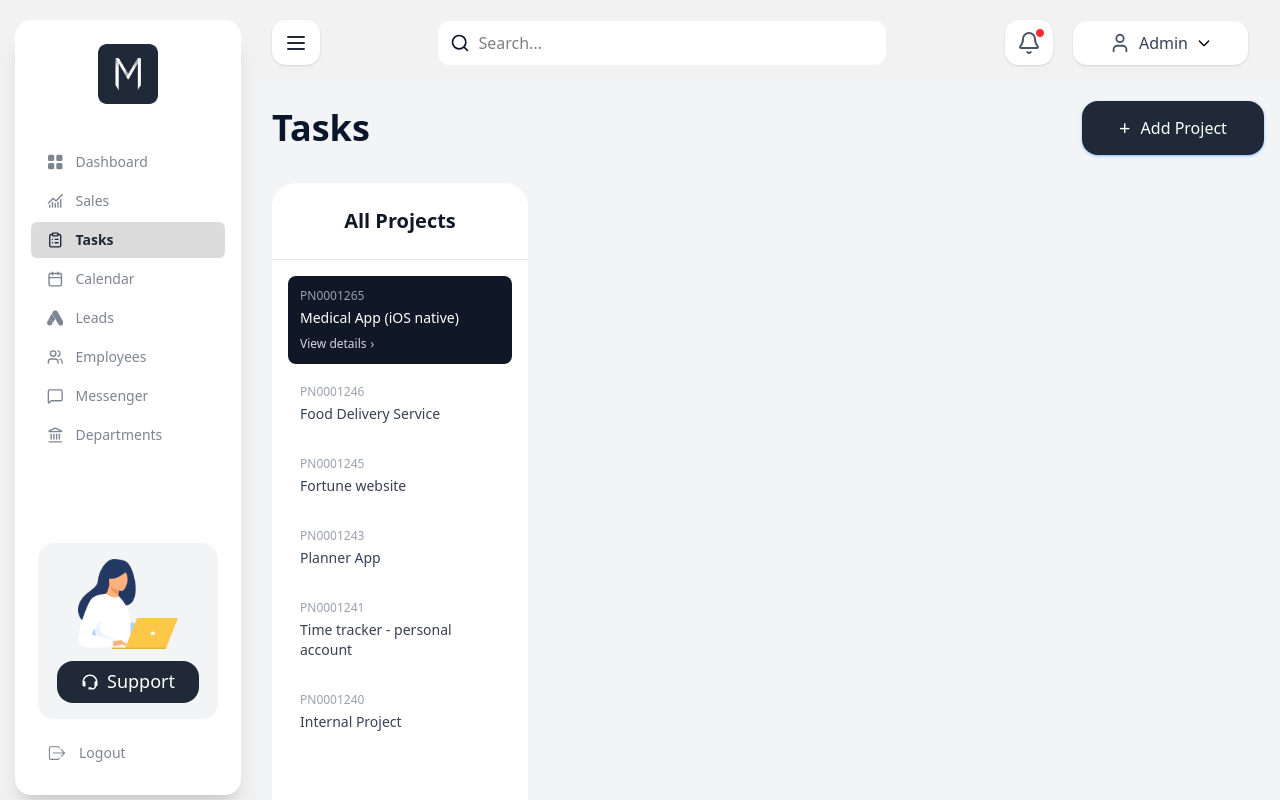
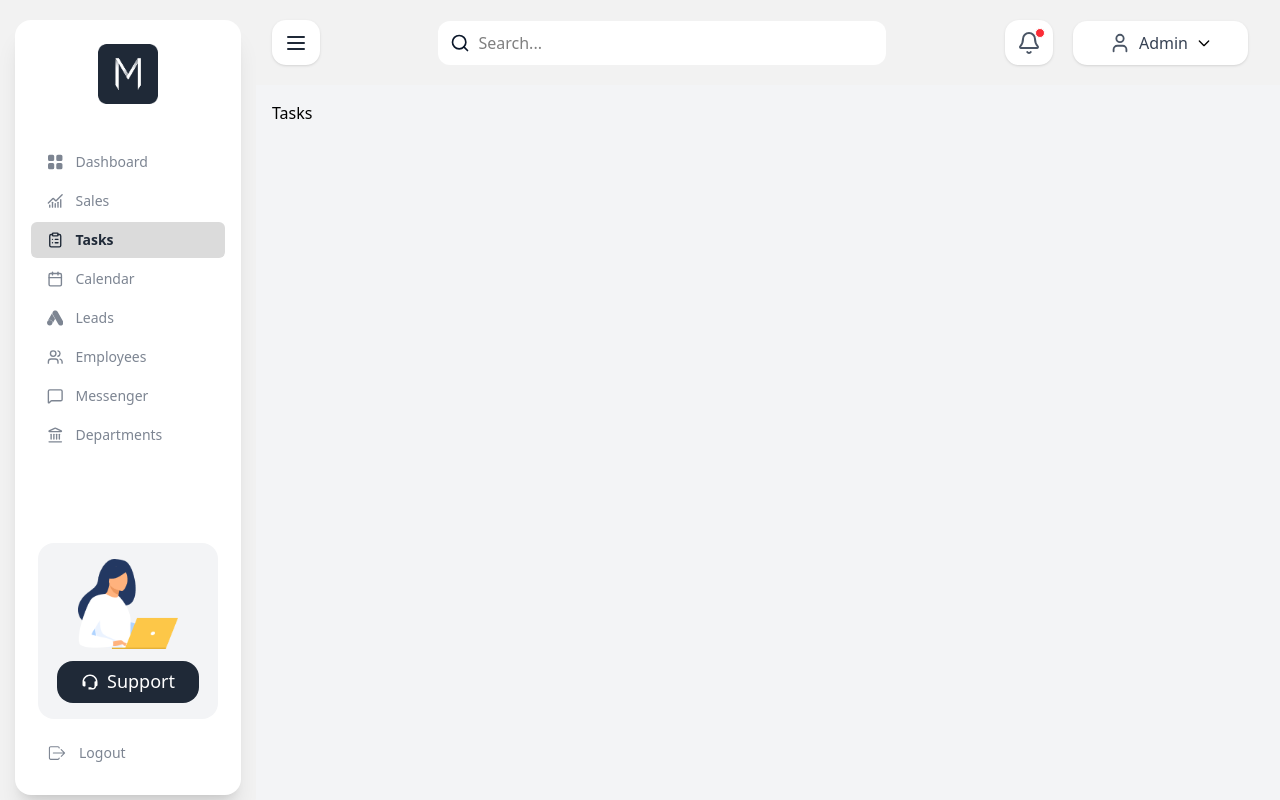
Before and after one commit to murodil01/admin, a React (Vite) app: page /tasks in a window 1280 px wide. Built offline with nearby package versions, Linux system fonts and the light colour scheme; sample sign-in values are in the browser's storage.

Commit message:
again error

```diff
--- a/src/pages/tasks/index.jsx
+++ b/src/pages/tasks/index.jsx
@@ -1,329 +1,340 @@
-import { BiLink } from "react-icons/bi";
-import { AiOutlinePaperClip } from "react-icons/ai";
-import { useState } from "react";
-import { Button, Modal, Select, DatePicker } from 'antd';
+// import { BiLink } from "react-icons/bi";
+// import { AiOutlinePaperClip } from "react-icons/ai";
+// import { useState } from "react";
+// import { Button, Modal, Select, DatePicker } from 'antd';
+
+// const Tasks = () => {
+//   const [isModalOpen, setIsModalOpen] = useState(false);
+//   const showModal = () => {
+//     setIsModalOpen(true);
+//   };
+//   // const handleOk = () => {
+//   //   setIsModalOpen(false);
+//   // };
+//   const handleCancel = () => {
+//     setIsModalOpen(false);
+//   };
+
+//   const handleSave = () => {
+//     // Here you can collect form data, validate, and send it
+//     console.log("Saving project...");
+//     setIsModalOpen(false); // Close modal after saving
+//   };
+
+//   // function parseTimeToHours(timeStr) {
+//   //   if (!timeStr) return 0;
+
+//   //   const dayMatch = timeStr.match(/(\d+)\s*d/);
+//   //   const hourMatch = timeStr.match(/(\d+)\s*h/);
+
+//   //   const days = dayMatch ? parseInt(dayMatch[1]) : 0;
+//   //   const hours = hourMatch ? parseInt(hourMatch[1]) : 0;
+
+//   //   return days * 24 + hours;
+//   // }
+
+//   const [selectedProject, setSelectedProject] = useState(
+//     "Medical App (iOS native)"
+//   );
+//   // const [currentProjectsOpen, setCurrentProjectsOpen] = useState(false);
+
+//   const projects = [
+//     { id: "PN0001265", name: "Medical App (iOS native)", status: "active" },
+//     { id: "PN0001246", name: "Food Delivery Service", status: "inactive" },
+//     { id: "PN0001245", name: "Fortune website", status: "inactive" },
+//     { id: "PN0001243", name: "Planner App", status: "inactive" },
+//     {
+//       id: "PN0001241",
+//       name: "Time tracker - personal account",
+//       status: "inactive",
+//     },
+//     { id: "PN0001240", name: "Internal Project", status: "inactive" },
+//   ];
+
+//   // const taskColumns = [
+//   //   { id: "todo", title: "To Do", color: "bg-gray-200" },
+//   //   { id: "progress", title: "In Progress", color: "bg-blue-100" },
+//   //   { id: "review", title: "In Review", color: "bg-yellow-100" },
+//   //   { id: "done", title: "Done", color: "bg-green-100" },
+//   // ];
+
+//   // const activeTasks = [
+//   //   {
+//   //     id: "TS0001245",
+//   //     title: "UX sketches",
+//   //     time: "4d",
+//   //     assignee: { name: "John", avatar: "bg-red-500" },
+//   //     column: "todo",
+//   //   },
+//   //   {
+//   //     id: "TS0001245",
+//   //     title: "Mind Map",
+//   //     time: "2d 4h",
+//   //     assignee: { name: "Mike", avatar: "bg-gray-800" },
+//   //     column: "progress",
+//   //   },
+//   //   {
+//   //     id: "research-reports",
+//   //     title: "Research reports",
+//   //     time: "2d",
+//   //     assignee: { name: "Sarah", avatar: "bg-yellow-600" },
+//   //     column: "review",
+//   //   },
+//   //   {
+//   //     id: "research",
+//   //     title: "Research",
+//   //     time: "4d",
+//   //     assignee: { name: "Emma", avatar: "bg-red-500" },
+//   //     column: "done",
+//   //   },
+//   //   {
+//   //     id: "ux-login",
+//   //     title: "UX Login + Registration",
+//   //     time: "2d",
+//   //     assignee: { name: "John", avatar: "bg-red-500" },
+//   //     column: "todo",
+//   //   },
+//   //   {
+//   //     id: "presentation",
+//   //     title: "Research reports (presentation for client)",
+//   //     time: "6h",
+//   //     assignee: { name: "Lisa", avatar: "bg-pink-500" },
+//   //     column: "review",
+//   //   },
+//   //   {
+//   //     id: "ui-login",
+//   //     title: "UI Login + Registration (+ other screens)",
+//   //     time: "1d 6h",
+//   //     assignee: { name: "John", avatar: "bg-red-500" },
+//   //     column: "todo",
+//   //   },
+//   // ];
+
+//   // const backlogTasks = [
+//   //   {
+//   //     id: "animation-buttons",
+//   //     title: "Animation for buttons",
+//   //     time: "8h",
+//   //     priority: "low",
+//   //     assignee: { name: "Alex", avatar: "bg-blue-500" },
+//   //   },
+//   //   {
+//   //     id: "preloader",
+//   //     title: "Preloader",
+//   //     time: "6h",
+//   //     priority: "low",
+//   //     assignee: { name: "Mike", avatar: "bg-gray-800" },
+//   //   },
+//   //   {
+//   //     id: "animation-landing",
+//   //     title: "Animation for Landing page",
+//   //     time: "8h",
+//   //     priority: "low",
+//   //     assignee: { name: "Sarah", avatar: "bg-yellow-600" },
+//   //   },
+//   // ];
+
+//   // const getTasksByColumn = (columnId) => {
+//   //   return activeTasks.filter((task) => task.column === columnId);
+//   // };
+
+//   return (
+//     <div>
+//       <div className="flex flex-col sm:flex-row sm:items-center sm:justify-between gap-4 sm:gap-0 mb-[28px]">
+//         <h3 className="text-[#0A1629] text-[28px] sm:text-[36px] font-bold text-center sm:text-left">
+//           Tasks
+//         </h3>
+//         <button
+//           onClick={showModal}
+//           className="capitalize w-full sm:max-w-[182px] py-[13px] px-[22px] bg-[#1F2937] rounded-2xl text-white gap-[10px] flex items-center justify-center cursor-pointer shadow shadow-blue-300"
+//         >
+//           <span className="flex items-center text-xl">+</span>
+//           <span className="">Add Project</span>
+//         </button>
+
+//         <Modal
+//           title={<h2 className="px-10 text-2xl font-semibold text-[#1F2937]">Add Project</h2>}
+//           open={isModalOpen}
+//           onCancel={handleCancel}
+//           footer={null}
+//           centered
+//           width={1000}
+//           bodyStyle={{ padding: 0 }}
+//           wrapClassName="custom-modal-wrapper"
+//         >
+//           <div className="px-6 sm:px-10 py-8">
+//             <div className="grid grid-cols-1 xl:grid-cols-5 gap-10">
+
+//               {/* LEFT SIDE - FORM */}
+//               <div className="xl:col-span-[3] space-y-6">
+//                 {/* Project Name */}
+//                 <div>
+//                   <label className="block text-sm text-gray-700 mb-2">Project Name</label>
+//                   <input
+//                     type="text"
+//                     placeholder="Project Name"
+//                     className="w-full px-4 py-3 border border-gray-300 rounded-lg focus:ring-2 focus:ring-blue-500 outline-none"
+//                   />
+//                 </div>
+
+//                 {/* Dates */}
+//                 <div className="grid grid-cols-1 md:grid-cols-2 gap-5">
+//                   <div>
+//                     <label className="block text-sm text-gray-700 mb-2">Starts</label>
+//                     <DatePicker className="w-full border border-gray-300 rounded-lg px-4 py-3" />
+//                   </div>
+//                   <div>
+//                     <label className="block text-sm text-gray-700 mb-2">Deadline</label>
+//                     <DatePicker className="w-full border border-gray-300 rounded-lg px-4 py-3" />
+//                   </div>
+//                 </div>
+
+//                 {/* Priority */}
+//                 <div>
+//                   <label className="block text-sm text-gray-700 mb-2">Priority</label>
+//                   <Select
+//                     defaultValue="Medium"
+//                     options={[
+//                       { value: "Low", label: "Low" },
+//                       { value: "Medium", label: "Medium" },
+//                       { value: "High", label: "High" },
+//                     ]}
+//                     className="w-full"
+//                     popupClassName="rounded-lg"
+//                   />
+//                 </div>
+
+//                 {/* Description */}
+//                 <div>
+//                   <label className="block text-sm text-gray-700 mb-2">Description</label>
+//                   <textarea
+//                     rows={4}
+//                     placeholder="Brief summary of the project..."
+//                     className="w-full px-4 py-3 border border-gray-300 rounded-lg resize-none focus:ring-2 focus:ring-blue-500 outline-none"
+//                   />
+//                 </div>
+//               </div>
+
+//               {/* RIGHT SIDE - IMAGE SELECTOR */}
+//               <div className="border border-gray-200 rounded-2xl p-6 col-span-2">
+//                 <h3 className="text-lg font-semibold text-gray-800 mb-1">Select image</h3>
+//                 <p className="text-sm text-gray-500 mb-5">
+//                   Select or upload an avatar for the project (available formats: jpg, png)
+//                 </p>
+
+//                 <div className="grid grid-cols-4 gap-3">
+//                   {[...Array(11)].map((_, i) => (
+//                     <div
+//                       key={i}
+//                       className="w-14 h-14 rounded-lg border border-gray-300 flex items-center justify-center hover:ring-2 hover:ring-blue-400 transition cursor-pointer"
+//                     >
+//                       <img
+//                         src={`/img/avatar-${i + 1}.png`}
+//                         alt={`avatar-${i + 1}`}
+//                         className="w-6 h-6 object-contain"
+//                       />
+//                     </div>
+//                   ))}
+//                 </div>
+//                 {/* Upload */}
+//                   <div className="mt-5 flex gap-3">
+//                     {/* Upload from Computer */}
+//                     <label className="flex items-center gap-2 p-[10px] bg-[#e3ebf8] text-white text-sm font-medium rounded-lg hover:opacity-80 transition cursor-pointer">
+//                       <AiOutlinePaperClip color="#6D5DD3" size={24} />
+//                       <input
+//                         type="file"
+//                         accept=".jpg, .jpeg, .png"
+//                         className="hidden"
+//                         onChange={(e) => {
+//                           const file = e.target.files[0];
+//                           if (file) {
+//                             const imageUrl = URL.createObjectURL(file);
+//                             console.log('Uploaded file image URL:', imageUrl);
+//                             // Use the URL in your app state
+//                           }
+//                         }}
+//                       />
+//                     </label>
+
+//                     {/* Upload from Link */}
+//                     <button
+//                       type="button"
+//                       className="flex items-center gap-2 p-[10px] bg-[#e3ebf8] text-gray-800 text-sm font-medium rounded-lg hover:opacity-80 transition cursor-pointer"
+//                       onClick={() => {
+//                         const url = prompt("Enter image URL:");
+//                         if (url) {
+//                           console.log('Image URL entered:', url);
+//                           // Use the URL in your app state
+//                         }
+//                       }}
+//                     >
+//                       <BiLink color="#15C0E6" size={24} />
+//                     </button>
+//                   </div>
+//               </div>
+//             </div>
+
+//             {/* FOOTER */}
+//             <div className="flex justify-end pt-10">
+//               <Button
+//                 type="primary"
+//                 onClick={handleSave}
+//                 className="bg-blue-600 hover:bg-blue-700 text-white font-semibold text-sm px-6 py-3 rounded-lg"
+//               >
+//                 Save Project
+//               </Button>
+//             </div>
+//           </div>
+//         </Modal>
+//       </div>
+
+//       <div className="flex flex-col sm:flex-row gap-5 min-h-screen">
+//         {/* Sidebar */}
+//         <div className="w-full sm:w-64 bg-white flex flex-col rounded-[24px]">
+//           <div className="p-6 border-b border-gray-200">
+//             <h1 className="text-xl font-semibold text-gray-900 text-center">
+//               All Projects
+//             </h1>
+//           </div>
+
+//           <div className="flex-1 overflow-y-auto p-4">
+//             <div className="space-y-2">
+//               {projects.map((project) => (
+//                 <div
+//                   key={project.id}
+//                   onClick={() => setSelectedProject(project.name)}
+//                   className={`p-3 rounded-lg cursor-pointer transition-all duration-200 ${
+//                     selectedProject === project.name
+//                       ? "bg-gray-900 text-white"
+//                       : "hover:bg-gray-100 text-gray-700"
+//                   }`}
+//                 >
+//                   <div className="text-xs text-gray-400 mb-1">{project.id}</div>
+//                   <div className="text-sm font-medium">{project.name}</div>
+//                   {selectedProject === project.name && (
+//                     <div className="mt-2 text-xs text-gray-300 flex items-center cursor-pointer hover:text-white">
+//                       View details <span className="ml-1">›</span>
+//                     </div>
+//                   )}
+//                 </div>
+//               ))}
+//             </div>
+//           </div>
+//         </div>
+//       </div>
+//     </div>
+//   );
+// };
+
+// export default Tasks;
+import React from 'react'
 
 const Tasks = () => {
-  const [isModalOpen, setIsModalOpen] = useState(false);
-  const showModal = () => {
-    setIsModalOpen(true);
-  };
-  // const handleOk = () => {
-  //   setIsModalOpen(false);
-  // };
-  const handleCancel = () => {
-    setIsModalOpen(false);
-  };
-
-  const handleSave = () => {
-    // Here you can collect form data, validate, and send it
-    console.log("Saving project...");
-    setIsModalOpen(false); // Close modal after saving
-  };
-
-  // function parseTimeToHours(timeStr) {
-  //   if (!timeStr) return 0;
-
-  //   const dayMatch = timeStr.match(/(\d+)\s*d/);
-  //   const hourMatch = timeStr.match(/(\d+)\s*h/);
-
-  //   const days = dayMatch ? parseInt(dayMatch[1]) : 0;
-  //   const hours = hourMatch ? parseInt(hourMatch[1]) : 0;
-
-  //   return days * 24 + hours;
-  // }
-
-  const [selectedProject, setSelectedProject] = useState(
-    "Medical App (iOS native)"
-  );
-  // const [currentProjectsOpen, setCurrentProjectsOpen] = useState(false);
-
-  const projects = [
-    { id: "PN0001265", name: "Medical App (iOS native)", status: "active" },
-    { id: "PN0001246", name: "Food Delivery Service", status: "inactive" },
-    { id: "PN0001245", name: "Fortune website", status: "inactive" },
-    { id: "PN0001243", name: "Planner App", status: "inactive" },
-    {
-      id: "PN0001241",
-      name: "Time tracker - personal account",
-      status: "inactive",
-    },
-    { id: "PN0001240", name: "Internal Project", status: "inactive" },
-  ];
-
-  // const taskColumns = [
-  //   { id: "todo", title: "To Do", color: "bg-gray-200" },
-  //   { id: "progress", title: "In Progress", color: "bg-blue-100" },
-  //   { id: "review", title: "In Review", color: "bg-yellow-100" },
-  //   { id: "done", title: "Done", color: "bg-green-100" },
-  // ];
-
-  // const activeTasks = [
-  //   {
-  //     id: "TS0001245",
-  //     title: "UX sketches",
-  //     time: "4d",
-  //     assignee: { name: "John", avatar: "bg-red-500" },
-  //     column: "todo",
-  //   },
-  //   {
-  //     id: "TS0001245",
-  //     title: "Mind Map",
-  //     time: "2d 4h",
-  //     assignee: { name: "Mike", avatar: "bg-gray-800" },
-  //     column: "progress",
-  //   },
-  //   {
-  //     id: "research-reports",
-  //     title: "Research reports",
-  //     time: "2d",
-  //     assignee: { name: "Sarah", avatar: "bg-yellow-600" },
-  //     column: "review",
-  //   },
-  //   {
-  //     id: "research",
-  //     title: "Research",
-  //     time: "4d",
-  //     assignee: { name: "Emma", avatar: "bg-red-500" },
-  //     column: "done",
-  //   },
-  //   {
-  //     id: "ux-login",
-  //     title: "UX Login + Registration",
-  //     time: "2d",
-  //     assignee: { name: "John", avatar: "bg-red-500" },
-  //     column: "todo",
-  //   },
-  //   {
-  //     id: "presentation",
-  //     title: "Research reports (presentation for client)",
-  //     time: "6h",
-  //     assignee: { name: "Lisa", avatar: "bg-pink-500" },
-  //     column: "review",
-  //   },
-  //   {
-  //     id: "ui-login",
-  //     title: "UI Login + Registration (+ other screens)",
-  //     time: "1d 6h",
-  //     assignee: { name: "John", avatar: "bg-red-500" },
-  //     column: "todo",
-  //   },
-  // ];
-
-  // const backlogTasks = [
-  //   {
-  //     id: "animation-buttons",
-  //     title: "Animation for buttons",
-  //     time: "8h",
-  //     priority: "low",
-  //     assignee: { name: "Alex", avatar: "bg-blue-500" },
-  //   },
-  //   {
-  //     id: "preloader",
-  //     title: "Preloader",
-  //     time: "6h",
-  //     priority: "low",
-  //     assignee: { name: "Mike", avatar: "bg-gray-800" },
-  //   },
-  //   {
-  //     id: "animation-landing",
-  //     title: "Animation for Landing page",
-  //     time: "8h",
-  //     priority: "low",
-  //     assignee: { name: "Sarah", avatar: "bg-yellow-600" },
-  //   },
-  // ];
-
-  // const getTasksByColumn = (columnId) => {
-  //   return activeTasks.filter((task) => task.column === columnId);
-  // };
-
   return (
     <div>
-      <div className="flex flex-col sm:flex-row sm:items-center sm:justify-between gap-4 sm:gap-0 mb-[28px]">
-        <h3 className="text-[#0A1629] text-[28px] sm:text-[36px] font-bold text-center sm:text-left">
-          Tasks
-        </h3>
-        <button
-          onClick={showModal}
-          className="capitalize w-full sm:max-w-[182px] py-[13px] px-[22px] bg-[#1F2937] rounded-2xl text-white gap-[10px] flex items-center justify-center cursor-pointer shadow shadow-blue-300"
-        >
-          <span className="flex items-center text-xl">+</span>
-          <span className="">Add Project</span>
-        </button>
+      Tasks
+    </div>
+  )
+}
 
-        <Modal
-          title={<h2 className="px-10 text-2xl font-semibold text-[#1F2937]">Add Project</h2>}
-          open={isModalOpen}
-          onCancel={handleCancel}
-          footer={null}
-          centered
-          width={1000}
-          bodyStyle={{ padding: 0 }}
-          wrapClassName="custom-modal-wrapper"
-        >
-          <div className="px-6 sm:px-10 py-8">
-            <div className="grid grid-cols-1 xl:grid-cols-5 gap-10">
-
-              {/* LEFT SIDE - FORM */}
-              <div className="xl:col-span-[3] space-y-6">
-                {/* Project Name */}
-                <div>
-                  <label className="block text-sm text-gray-700 mb-2">Project Name</label>
-                  <input
-                    type="text"
-                    placeholder="Project Name"
-                    className="w-full px-4 py-3 border border-gray-300 rounded-lg focus:ring-2 focus:ring-blue-500 outline-none"
-                  />
-                </div>
-
-                {/* Dates */}
-                <div className="grid grid-cols-1 md:grid-cols-2 gap-5">
-                  <div>
-                    <label className="block text-sm text-gray-700 mb-2">Starts</label>
-                    <DatePicker className="w-full border border-gray-300 rounded-lg px-4 py-3" />
-                  </div>
-                  <div>
-                    <label className="block text-sm text-gray-700 mb-2">Deadline</label>
-                    <DatePicker className="w-full border border-gray-300 rounded-lg px-4 py-3" />
-                  </div>
-                </div>
-
-                {/* Priority */}
-                <div>
-                  <label className="block text-sm text-gray-700 mb-2">Priority</label>
-                  <Select
-                    defaultValue="Medium"
-                    options={[
-                      { value: "Low", label: "Low" },
-                      { value: "Medium", label: "Medium" },
-                      { value: "High", label: "High" },
-                    ]}
-                    className="w-full"
-                    popupClassName="rounded-lg"
-                  />
-                </div>
-
-                {/* Description */}
-                <div>
-                  <label className="block text-sm text-gray-700 mb-2">Description</label>
-                  <textarea
-                    rows={4}
-                    placeholder="Brief summary of the project..."
-                    className="w-full px-4 py-3 border border-gray-300 rounded-lg resize-none focus:ring-2 focus:ring-blue-500 outline-none"
-                  />
-                </div>
-              </div>
-
-              {/* RIGHT SIDE - IMAGE SELECTOR */}
-              <div className="border border-gray-200 rounded-2xl p-6 col-span-2">
-                <h3 className="text-lg font-semibold text-gray-800 mb-1">Select image</h3>
-                <p className="text-sm text-gray-500 mb-5">
-                  Select or upload an avatar for the project (available formats: jpg, png)
-                </p>
-
-                <div className="grid grid-cols-4 gap-3">
-                  {[...Array(11)].map((_, i) => (
-                    <div
-                      key={i}
-                      className="w-14 h-14 rounded-lg border border-gray-300 flex items-center justify-center hover:ring-2 hover:ring-blue-400 transition cursor-pointer"
-                    >
-                      <img
-                        src={`/img/avatar-${i + 1}.png`}
-                        alt={`avatar-${i + 1}`}
-                        className="w-6 h-6 object-contain"
-                      />
-                    </div>
-                  ))}
-                </div>
-                {/* Upload */}
-                  <div className="mt-5 flex gap-3">
-                    {/* Upload from Computer */}
-                    <label className="flex items-center gap-2 p-[10px] bg-[#e3ebf8] text-white text-sm font-medium rounded-lg hover:opacity-80 transition cursor-pointer">
-                      <AiOutlinePaperClip color="#6D5DD3" size={24} />
-                      <input
-                        type="file"
-                        accept=".jpg, .jpeg, .png"
-                        className="hidden"
-                        onChange={(e) => {
-                          const file = e.target.files[0];
-                          if (file) {
-                            const imageUrl = URL.createObjectURL(file);
-                            console.log('Uploaded file image URL:', imageUrl);
-                            // Use the URL in your app state
-                          }
-                        }}
-                      />
-                    </label>
-
-                    {/* Upload from Link */}
-                    <button
-                      type="button"
-                      className="flex items-center gap-2 p-[10px] bg-[#e3ebf8] text-gray-800 text-sm font-medium rounded-lg hover:opacity-80 transition cursor-pointer"
-                      onClick={() => {
-                        const url = prompt("Enter image URL:");
-                        if (url) {
-                          console.log('Image URL entered:', url);
-                          // Use the URL in your app state
-                        }
-                      }}
-                    >
-                      <BiLink color="#15C0E6" size={24} />
-                    </button>
-                  </div>
-              </div>
-            </div>
-
-            {/* FOOTER */}
-            <div className="flex justify-end pt-10">
-              <Button
-                type="primary"
-                onClick={handleSave}
-                className="bg-blue-600 hover:bg-blue-700 text-white font-semibold text-sm px-6 py-3 rounded-lg"
-              >
-                Save Project
-              </Button>
-            </div>
-          </div>
-        </Modal>
-      </div>
-
-      <div className="flex flex-col sm:flex-row gap-5 min-h-screen">
-        {/* Sidebar */}
-        <div className="w-full sm:w-64 bg-white flex flex-col rounded-[24px]">
-          <div className="p-6 border-b border-gray-200">
-            <h1 className="text-xl font-semibold text-gray-900 text-center">
-              All Projects
-            </h1>
-          </div>
-
-          <div className="flex-1 overflow-y-auto p-4">
-            <div className="space-y-2">
-              {projects.map((project) => (
-                <div
-                  key={project.id}
-                  onClick={() => setSelectedProject(project.name)}
-                  className={`p-3 rounded-lg cursor-pointer transition-all duration-200 ${
-                    selectedProject === project.name
-                      ? "bg-gray-900 text-white"
-                      : "hover:bg-gray-100 text-gray-700"
-                  }`}
-                >
-                  <div className="text-xs text-gray-400 mb-1">{project.id}</div>
-                  <div className="text-sm font-medium">{project.name}</div>
-                  {selectedProject === project.name && (
-                    <div className="mt-2 text-xs text-gray-300 flex items-center cursor-pointer hover:text-white">
-                      View details <span className="ml-1">›</span>
-                    </div>
-                  )}
-                </div>
-              ))}
-            </div>
-          </div>
-        </div>
-      </div>
-    </div>
-  );
-};
-
-export default Tasks;
+export default Tasks
```
